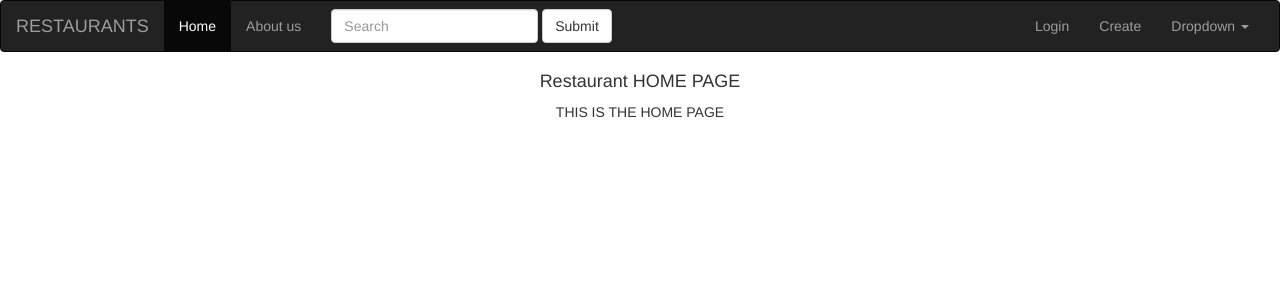
After one commit to Ngahu/restaurant-app, a Django app: page / in a window 1280 px wide. The commit adds this page. Shown: the top 300 px of the page. Run offline with Django 3.2, Linux system fonts and the light colour scheme; some libraries are stand-ins or nearby versions.

Commit message:
using of the reverse for the urls so as to make the urls more flexible and also easy to use and also understand

```diff
--- /dev/null
+++ b/mysite/accounts/urls.py
@@ -0,0 +1,10 @@
+from django.conf.urls import url
+
+from django.contrib.auth.views import LoginView
+
+
+
+
+urlpatterns = [
+    url(r'^accounts/login/$',LoginView.as_view(),name='login'),
+]
--- a/mysite/mysite/urls.py
+++ b/mysite/mysite/urls.py
@@ -19,4 +19,5 @@ from django.contrib import admin
 urlpatterns = [
     url(r'^admin/', admin.site.urls),
     url(r'^',include('restaurants.urls', namespace='Restaurant')),
+    url(r'^',include('accounts.urls', namespace='Accounts')),
 ]
--- a/mysite/restaurants/models.py
+++ b/mysite/restaurants/models.py
@@ -4,6 +4,8 @@ from django.conf import settings
 from django.db import models
 from .utils import unique_slug_generator
 from django.db.models.signals import pre_save,post_save
+from django.core.urlresolvers import reverse
+
 
 User = settings.AUTH_USER_MODEL
 
@@ -19,6 +21,9 @@ class RestaurantLocation(models.Model):
 
     def __str__(self):
         return self.name
+
+    def get_absolute_url(self):
+        return reverse('Restaurant:restaurant-detail', kwargs={'slug': self.slug})
 
     def __unicode__(self):
         return self.name
--- a/mysite/restaurants/templates/restaurants/base.html
+++ b/mysite/restaurants/templates/restaurants/base.html
@@ -11,7 +11,65 @@
         <link href="{% static "css/base.css" %}" rel="stylesheet">
 </head>
 <body>
+        <nav class="navbar navbar-inverse">
+                <div class="container-fluid">
+                  <!-- Brand and toggle get grouped for better mobile display -->
+                  <div class="navbar-header">
+                    <button type="button" class="navbar-toggle collapsed" data-toggle="collapse" data-target="#bs-example-navbar-collapse-1" aria-expanded="false">
+                      <span class="sr-only">Toggle navigation</span>
+                      <span class="icon-bar"></span>
+                      <span class="icon-bar"></span>
+                      <span class="icon-bar"></span>
+                    </button>
+                    <a class="navbar-brand" href="{% url 'Restaurant:restaurants' %}">RESTAURANTS</a>
+                  </div>
 
+                  <!-- Collect the nav links, forms, and other content for toggling -->
+                  <div class="collapse navbar-collapse" id="bs-example-navbar-collapse-1">
+                    <ul class="nav navbar-nav">
+                      <li class="active"><a href="{% url 'Restaurant:home' %}">Home <span class="sr-only">(current)</span></a></li>
+                      <li><a href="{% url 'Restaurant:about' %}">About us</a></li>
+                     <!-- <li class="dropdown">
+                        <a href="#" class="dropdown-toggle" data-toggle="dropdown" role="button" aria-haspopup="true" aria-expanded="false">WHAT WE DO <span class="caret"></span></a>
+                        <ul class="dropdown-menu">
+                          <li><a href="#">Action</a></li>
+                          <li><a href="#">Another action</a></li>
+                          <li><a href="#">Something else here</a></li>
+                          <li role="separator" class="divider"></li>
+                          <li><a href="#">Separated link</a></li>
+                          <li role="separator" class="divider"></li>
+                          <li><a href="#">One more separated link</a></li>
+                        </ul>
+                      </li>  -->
+
+
+
+
+
+                    </ul>
+                    <form class="navbar-form navbar-left">
+                      <div class="form-group">
+                        <input type="text" class="form-control" placeholder="Search">
+                      </div>
+                      <button type="submit" class="btn btn-default">Submit</button>
+                    </form>
+                    <ul class="nav navbar-nav navbar-right">
+                      <li><a href="{% url 'Accounts:login' %}">Login</a></li>
+                      <li><a href="{% url 'Restaurant:restaurants-create' %}">Create</a></li>
+                      <li class="dropdown">
+                        <a href="#" class="dropdown-toggle" data-toggle="dropdown" role="button" aria-haspopup="true" aria-expanded="false">Dropdown <span class="caret"></span></a>
+                        <ul class="dropdown-menu">
+                          <li><a href="#">Action</a></li>
+                          <li><a href="#">Another action</a></li>
+                          <li><a href="#">Something else here</a></li>
+                          <li role="separator" class="divider"></li>
+                          <li><a href="#">Separated link</a></li>
+                        </ul>
+                      </li>
+                    </ul>
+                  </div><!-- /.navbar-collapse -->
+                </div><!-- /.container-fluid -->
+              </nav>
     {% block content %}
 
     {% endblock content %}
--- a/mysite/restaurants/templates/restaurants/form.html
+++ b/mysite/restaurants/templates/restaurants/form.html
@@ -10,5 +10,5 @@
 
     </form>
 
-
+</div>
 {% endblock content %}
--- /dev/null
+++ b/mysite/restaurants/templates/restaurants/home.html
@@ -0,0 +1,8 @@
+{% extends "restaurants/base.html" %}
+{% block content %}
+
+<h4 style="text-align:center;">Restaurant HOME PAGE</h4>
+<div style="text-align:center;">
+{{title}}
+</div>
+{% endblock content %}
--- a/mysite/restaurants/templates/restaurants/list.html
+++ b/mysite/restaurants/templates/restaurants/list.html
@@ -4,7 +4,7 @@
         <h4 style="text-align:center;">Restaurant List View</h4>
         <div style="text-align:center;">
         {% for obj in object_list %}
-        <li><a href="/restaurants/{{obj.slug}}/">{{ obj }}</a></li>
+        <li><a href="{{ obj.get_absolute_url }}">{{ obj }}</a></li>
        Name:{{ obj.name }} <br>   location:{{ obj.location }} <br> category:{{ obj.category }}  <br> Created:{{ obj.timestamp }} <br> Updated:{{ obj.updated }}
         <hr>
         {% endfor %}
--- a/mysite/restaurants/urls.py
+++ b/mysite/restaurants/urls.py
@@ -4,7 +4,9 @@ from .views import(
      restaurant_listview,
      RestaurantListView,
      RestaurantDetailView,
-     RestaurantCreateView
+     RestaurantCreateView,
+     about,
+     home
  )
 
 
@@ -15,9 +17,11 @@ from .views import(
 
 
 urlpatterns = [
-    url(r'^restaurants/create/$',RestaurantCreateView.as_view()),
-    url(r'^restaurants/(?P<slug>[\w-]+)/$',RestaurantDetailView.as_view()),
-    url(r'^restaurants/$',RestaurantListView.as_view()),
+    url(r'^restaurants/create/$',RestaurantCreateView.as_view(),name='restaurants-create'),
+    url(r'^restaurants/about/$',about,name='about'),
+    url(r'^$',home,name='home'),
+    url(r'^restaurants/(?P<slug>[\w-]+)/$',RestaurantDetailView.as_view(),name='restaurant-detail'),
+    url(r'^restaurants/$',RestaurantListView.as_view(),name='restaurants'),
     #url(r'^restaurants/(?P<slug>[\w-]+)/$',RestaurantListView.as_view()),
     #url(r'^',restaurant_listview,name="list" ),
 ]
--- a/mysite/restaurants/views.py
+++ b/mysite/restaurants/views.py
@@ -51,7 +51,7 @@ class RestaurantDetailView(DetailView):
 class RestaurantCreateView(LoginRequiredMixin,CreateView):
     form_class = RestaurantLocationCreateForm
     template_name = 'restaurants/form.html'
-    success_url = "/restaurants/"
+    #success_url = "/restaurants/"
 
 
     def form_valid(self,form):
@@ -60,4 +60,19 @@ class RestaurantCreateView(LoginRequiredMixin,CreateView):
         return super(RestaurantCreateView,self).form_valid(form)
 
 
-#FIXME:4:36:58
+
+def about(request):
+    context = {
+        "title":"THIS IS THE ABOUT PAGE"
+    }
+    template_name = 'restaurants/about.html'
+    return render(request,template_name,context)
+
+
+
+def home(request):
+    context = {
+        "title":"THIS IS THE HOME PAGE"
+    }
+    template_name = 'restaurants/home.html'
+    return render(request,template_name,context)
```
Also changed, not shown: mysite/restaurants/templates/registration/login.html (added, +21 -0 lines), mysite/restaurants/templates/restaurants/about.html (added, +8 -0 lines), mysite/db.sqlite3, 5 other files.
